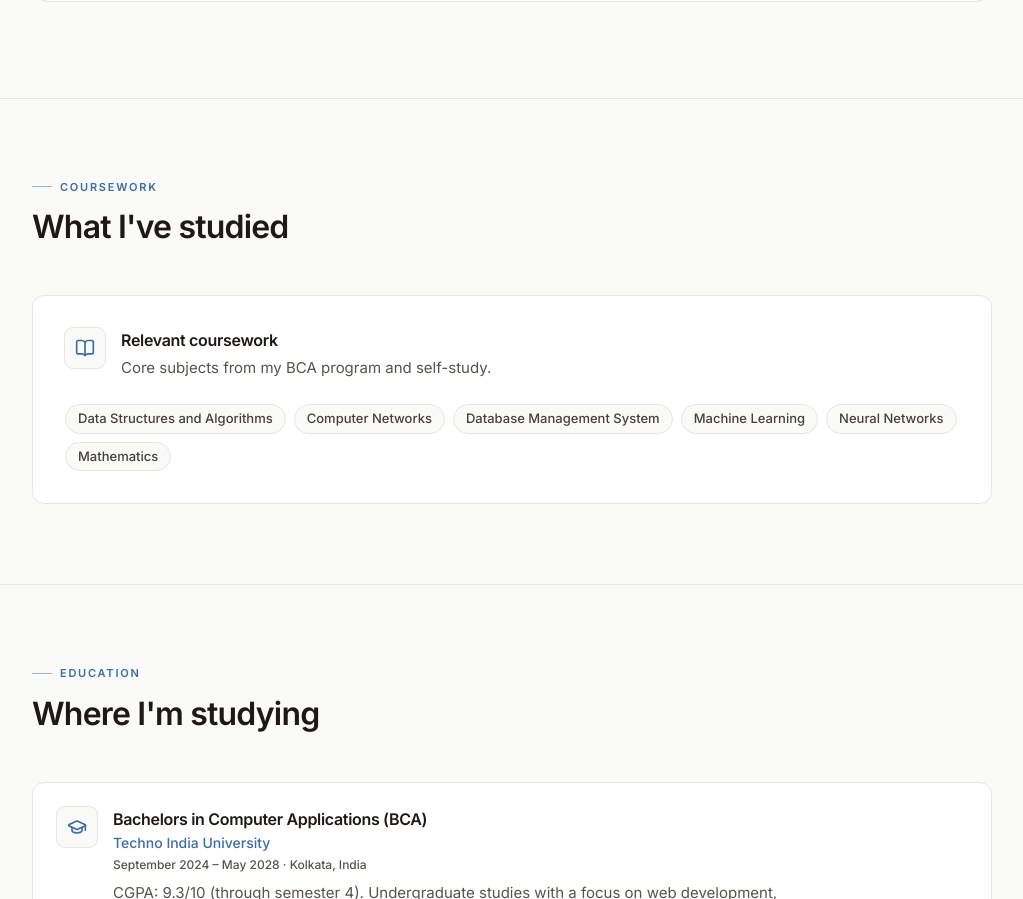
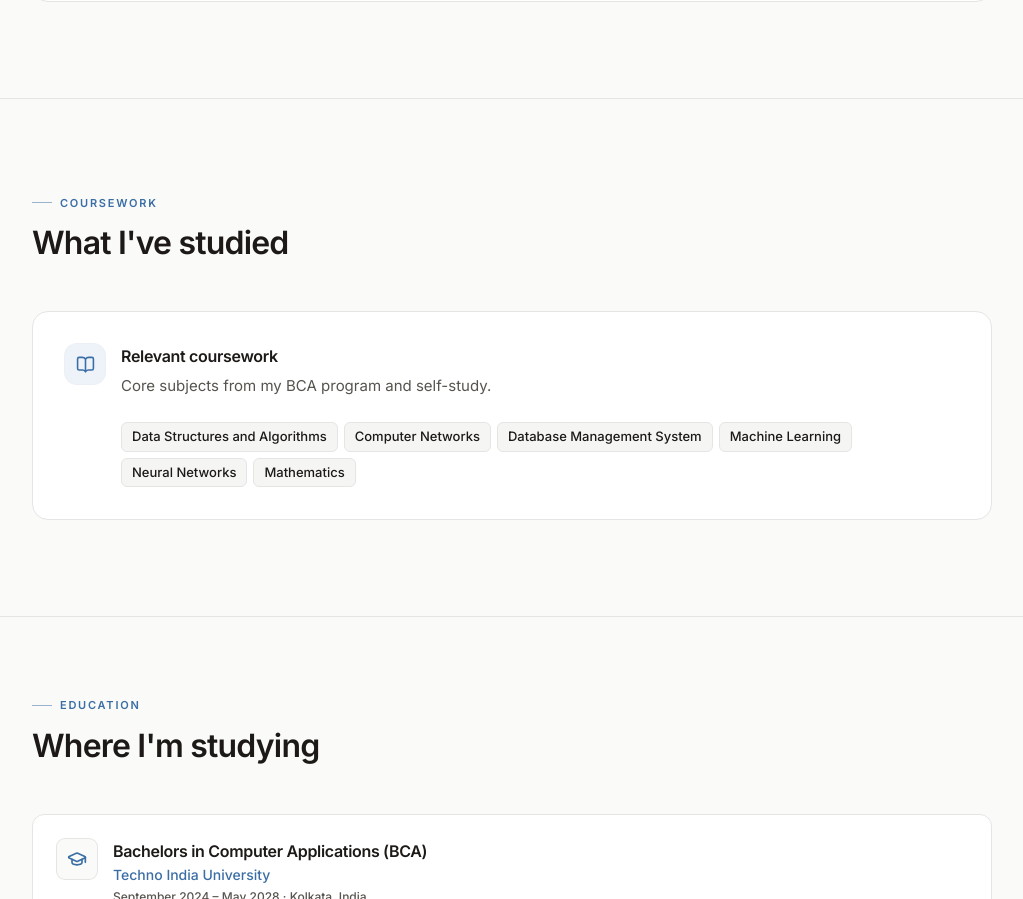
Before and after one commit to Exploring-glitch/sreeja-dey-portfolio, a React (Vite) app: page / in a window 1280 px wide. Shown: the part 4756-5655 px from the top of the page, without its empty margins (128-1151 px from the left). Built offline with nearby package versions, Linux system fonts and the light colour scheme.

Commit message:
style: align coursework panel with the shared card language

```diff
--- a/src/components/Coursework.jsx
+++ b/src/components/Coursework.jsx
@@ -4,28 +4,28 @@ import { coursework } from "../data/portfolio";
 
 export default function Coursework() {
   return (
-    <section id="coursework" className="scroll-mt-20 border-b border-[#E7E5E4]">
-      <div className="mx-auto max-w-5xl px-5 py-16 sm:px-8 sm:py-20">
+    <section id="coursework" className="scroll-mt-20 border-b border-line">
+      <div className="mx-auto max-w-5xl px-5 py-16 sm:px-8 sm:py-24">
         <SectionHeading eyebrow="Coursework" title="What I've studied" />
-        <div className="reveal rounded-xl border border-[#E7E5E4] bg-white p-6 sm:p-8">
+        <div className="reveal rounded-2xl border border-line bg-white p-6 sm:p-8">
           <div className="flex items-start gap-4">
-            <span className="rounded-lg bg-[#FAFAF9] p-2.5 text-[#3B6EA5] ring-1 ring-[#E7E5E4]">
-              <BookOpen size={20} aria-hidden="true" />
+            <span className="flex h-10 w-10 shrink-0 items-center justify-center rounded-xl bg-accent-soft text-accent ring-1 ring-accent/10">
+              <BookOpen size={19} aria-hidden="true" />
             </span>
             <div>
-              <h3 className="font-semibold text-[#1C1917]">Relevant coursework</h3>
-              <p className="mt-1 max-w-2xl text-[15px] leading-relaxed text-[#57534E]">
+              <h3 className="font-semibold text-ink">Relevant coursework</h3>
+              <p className="mt-1.5 max-w-2xl text-[15px] leading-relaxed text-muted">
                 Core subjects from my BCA program and self-study.
               </p>
             </div>
           </div>
-          <ul className="mt-6 flex flex-wrap gap-2">
-            {coursework.map((c) => (
+          <ul className="mt-6 flex flex-wrap gap-1.5 sm:pl-14">
+            {coursework.map((course) => (
               <li
-                key={c}
-                className="rounded-full border border-[#E7E5E4] bg-[#FAFAF9] px-3 py-1 text-[13px] font-medium text-[#44403C]"
+                key={course}
+                className="rounded-md border border-line bg-paper-soft px-2.5 py-1 text-[13px] font-medium text-ink"
               >
-                {c}
+                {course}
               </li>
             ))}
           </ul>
```
